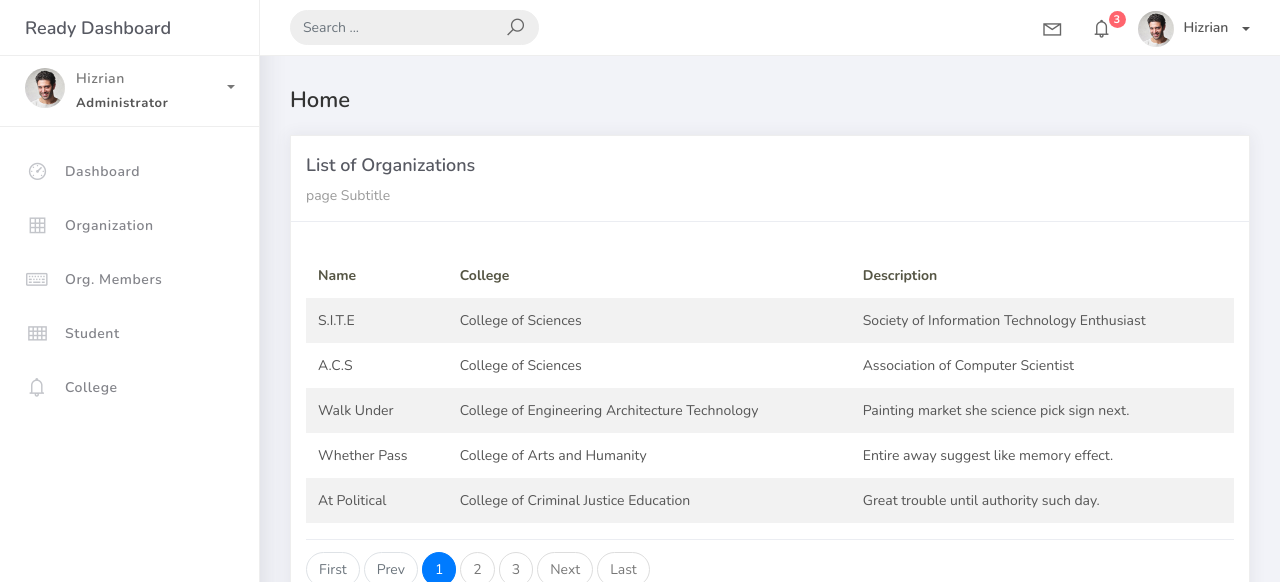
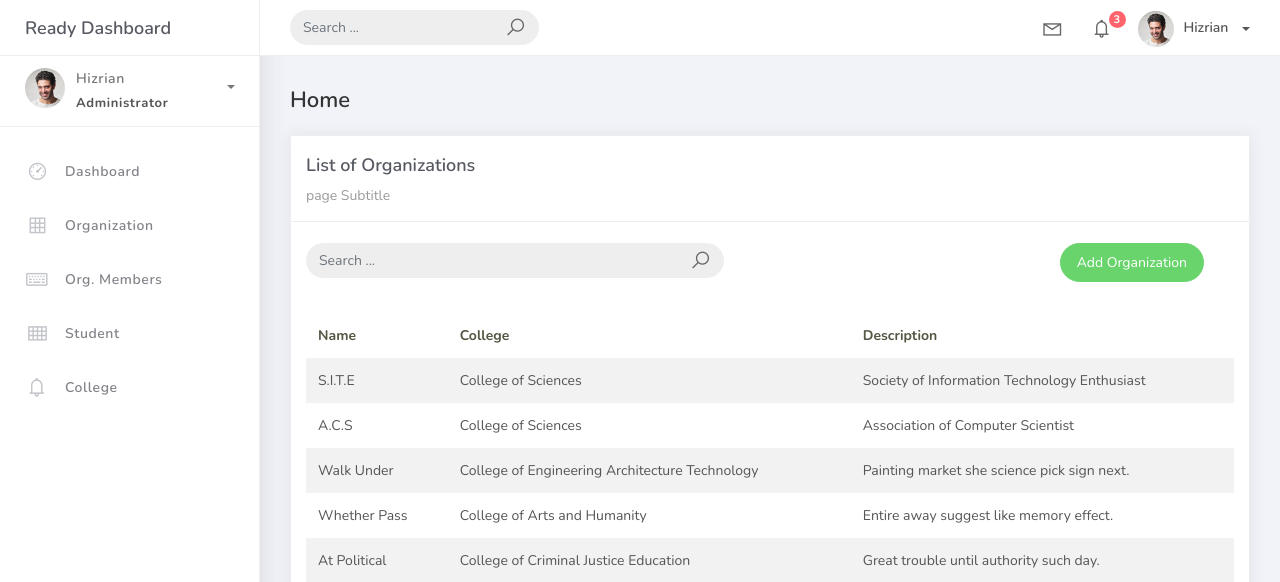
Before and after one commit to radzni/PSUdjango, a Django app: page /organization_list in a window 1280 px wide. Shown: the top 582 px of the page. Run offline with Django 5.2, Linux system fonts and the light colour scheme; data comes from the database, SQL or seed files in the repository; both versions use the stored data as it was after the commit; some libraries are stand-ins or nearby versions.

Commit message:
org_list.html

```diff
--- a/projectsite/projectsite/urls.py
+++ b/projectsite/projectsite/urls.py
@@ -16,11 +16,12 @@ Including another URLconf
 """
 from django.contrib import admin
 from django.urls import path
-from studentorg.views import HomePageView, OrganizationList
+from studentorg.views import HomePageView, OrganizationList, OrganizationCreateView
 from studentorg import views
 
 urlpatterns = [
     path("admin/", admin.site.urls),
     path('', views.HomePageView.as_view(), name="home"),
     path('organization_list', OrganizationList.as_view(), name='organization-list'),
+    path('organization_list/add', OrganizationCreateView.as_view(), name='organization-add'),
 ]
--- a/projectsite/studentorg/views.py
+++ b/projectsite/studentorg/views.py
@@ -1,6 +1,16 @@
 from django.shortcuts import render
 from django.views.generic.list import ListView
+from django.views.generic.edit import CreateView
 from studentorg.models import Organization
+from studentorg.forms import OrganizationForm
+from django.urls import reverse_lazy
+
+
+class OrganizationCreateView(CreateView):
+    model = Organization
+    form_class = OrganizationForm
+    template_name = 'org_add.html'
+    success_url = reverse_lazy('organization-list')
 
 class HomePageView(ListView):
     model = Organization
--- a/projectsite/templates/org_list.html
+++ b/projectsite/templates/org_list.html
@@ -10,6 +10,26 @@
           <div class="card-header">
             <div class="card-title">List of Organizations</div>
           <div class="card-category">page Subtitle</div>
+            </div>
+            <br />
+            <div class="col-md-12 row">
+                <div class="col-md-6">
+                    <form class="navbar-left navbar-form nav-search mr-md-3" action="">
+                        <div class="input-group">
+                            <input type="text" placeholder="Search ..." class="form-control" />
+                            <div class="input-group-append">
+                                <span class="input-group-text">
+                                    <i class="la la-search search-icon"></i>
+                                </span>
+                            </div>
+                        </div>
+                    </form>
+                </div>
+                <div class="col-md-6">
+                    <div class="pull-right">
+                        <a href="{% url 'organization-add' %}" class="btn btn-success btn-rounded">Add Organization</a>
+                    </div>
+                </div>
             </div>
           <div class="card-body">
             <table class="table table-striped mt-3">
```
Also changed, not shown: projectsite/studentorg/forms.py (added, +8 -0 lines), projectsite/templates/org_add.html (added, +31 -0 lines), projectsite/db.sqlite3.
